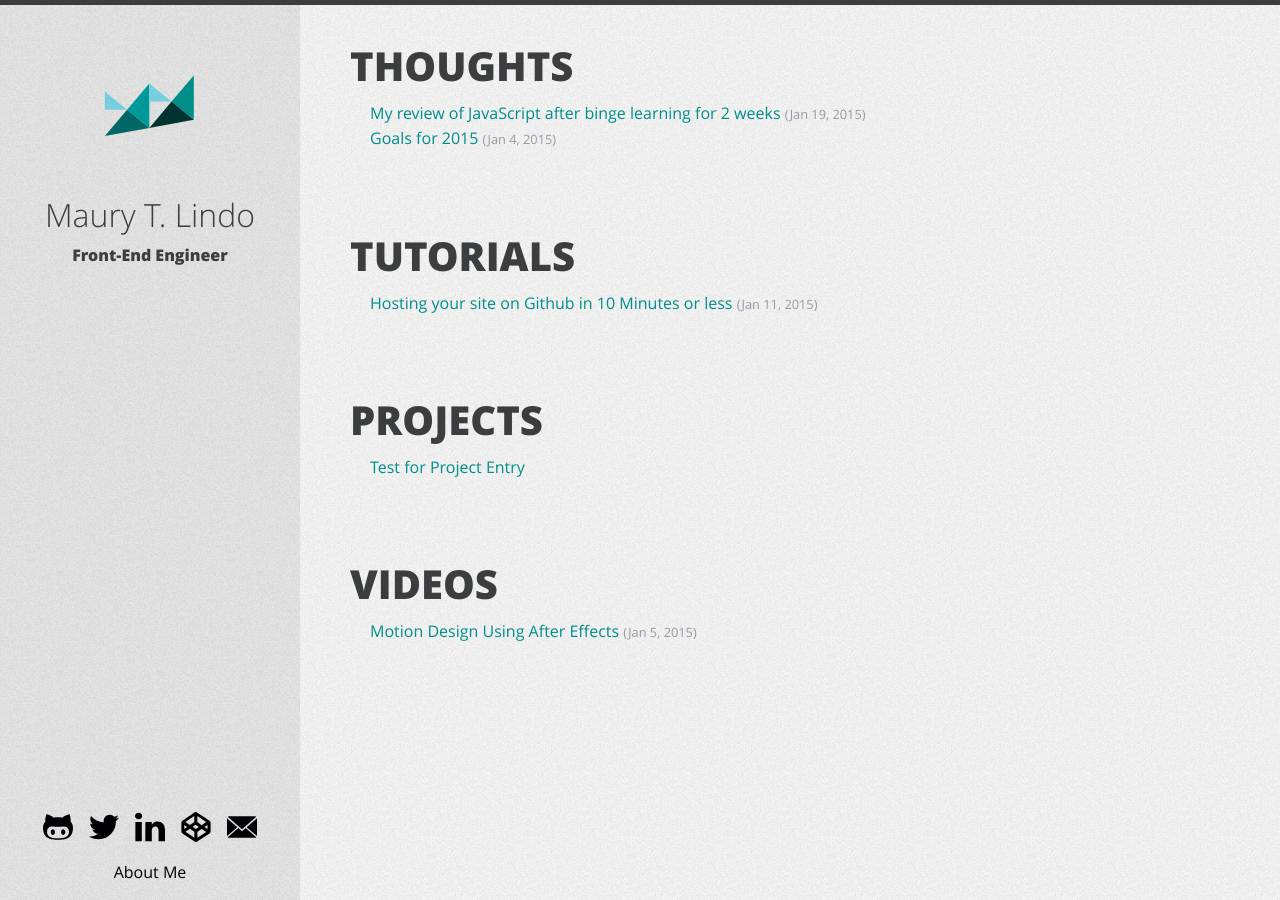
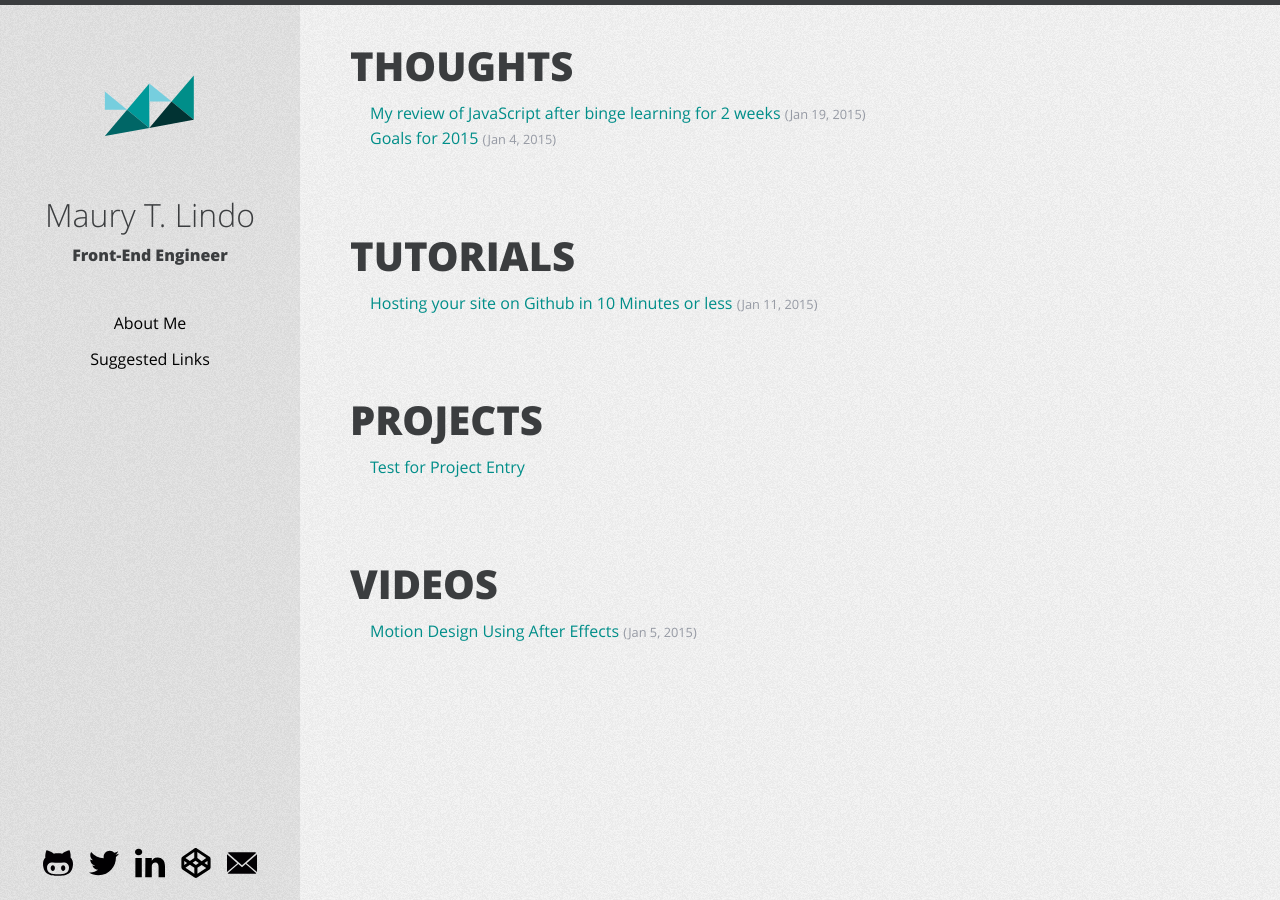
Before and after one commit to cagedcrown/cagedcrown.github.io, a Jekyll site: the page built from index.html, in a window 1280 px wide. Built offline with Jekyll 4.4.1, drawn with Linux system fonts in a browser that asks for light colours.

Commit message:
Changes styles for header and footer

```diff
--- a/_includes/footer.html
+++ b/_includes/footer.html
@@ -12,35 +12,35 @@
   <nav class="social-links">
     <ul>
       <li class="github">
-        <a href="http://github.com/cagedcrown">
+        <a href="http://github.com/cagedcrown" target="_blank">
           <svg xmlns="http://www.w3.org/2000/svg" width="30" height="30" viewBox="0 0 92 92" style="enable-background:new 0 0 92 92;" xml:space="preserve">
             <path style="fill:#030104;" d="M61.896,52.548c-3.59,0-6.502,4.026-6.502,8.996c0,4.971,2.912,8.999,6.502,8.999 c3.588,0,6.498-4.028,6.498-8.999C68.395,56.574,65.484,52.548,61.896,52.548z M84.527,29.132c0.74-1.826,0.777-12.201-3.17-22.132 c0,0-9.057,0.993-22.76,10.396c-2.872-0.793-7.736-1.19-12.597-1.19s-9.723,0.396-12.598,1.189C19.699,7.993,10.645,7,10.645,7 c-3.948,9.931-3.913,20.306-3.172,22.132C2.834,34.169,0,40.218,0,48.483c0,35.932,29.809,36.508,37.334,36.508 c1.703,0,5.088,0.004,8.666,0.009c3.578-0.005,6.965-0.009,8.666-0.009C62.191,84.991,92,84.415,92,48.483 C92,40.218,89.166,34.169,84.527,29.132z M46.141,80.574H45.86c-18.859,0-33.545-2.252-33.545-20.58 c0-4.389,1.549-8.465,5.229-11.847c6.141-5.636,16.527-2.651,28.316-2.651c0.045,0,0.093-0.001,0.141-0.003 c0.049,0.002,0.096,0.003,0.141,0.003c11.789,0,22.178-2.984,28.316,2.651c3.68,3.382,5.229,7.458,5.229,11.847 C79.686,78.322,65,80.574,46.141,80.574z M30.104,52.548c-3.588,0-6.498,4.026-6.498,8.996c0,4.971,2.91,8.999,6.498,8.999 c3.592,0,6.502-4.028,6.502-8.999C36.605,56.574,33.695,52.548,30.104,52.548z"/>
           </svg>
         </a>
       </li>
       <li class="twitter">
-        <a href="http://twitter.com/cagedcrown">
+        <a href="http://twitter.com/cagedcrown" target="_blank">
           <svg xmlns="http://www.w3.org/2000/svg" width="30" height="30" viewBox="0 0 612 612" style="enable-background:new 0 0 612 612;" xml:space="preserve">
         		<path style="fill:#010002;" d="M612,116.258c-22.525,9.981-46.694,16.75-72.088,19.772c25.929-15.527,45.777-40.155,55.184-69.411 c-24.322,14.379-51.169,24.82-79.775,30.48c-22.907-24.437-55.49-39.658-91.63-39.658c-69.334,0-125.551,56.217-125.551,125.513 c0,9.828,1.109,19.427,3.251,28.606C197.065,206.32,104.556,156.337,42.641,80.386c-10.823,18.51-16.98,40.078-16.98,63.101 c0,43.559,22.181,81.993,55.835,104.479c-20.575-0.688-39.926-6.348-56.867-15.756v1.568c0,60.806,43.291,111.554,100.693,123.104 c-10.517,2.83-21.607,4.398-33.08,4.398c-8.107,0-15.947-0.803-23.634-2.333c15.985,49.907,62.336,86.199,117.253,87.194 c-42.947,33.654-97.099,53.655-155.916,53.655c-10.134,0-20.116-0.612-29.944-1.721c55.567,35.681,121.536,56.485,192.438,56.485 c230.948,0,357.188-191.291,357.188-357.188l-0.421-16.253C573.872,163.526,595.211,141.422,612,116.258z"/>
           </svg>
         </a>
       </li>
       <li class="linkedin">
-        <a href="https://www.linkedin.com/in/maurylindo">
+        <a href="https://www.linkedin.com/in/maurylindo" target="_blank">
           <svg xmlns="http://www.w3.org/2000/svg" width="30" height="30" width="430.117px" height="430.117px" viewBox="0 0 430.117 430.117" style="enable-background:new 0 0 430.117 430.117;" xml:space="preserve">
           	<path id="LinkedIn" d="M430.117,261.543V420.56h-92.188V272.193c0-37.271-13.334-62.707-46.703-62.707 c-25.473,0-40.632,17.142-47.301,33.724c-2.432,5.928-3.058,14.179-3.058,22.477V420.56h-92.219c0,0,1.242-251.285,0-277.32h92.21 v39.309c-0.187,0.294-0.43,0.611-0.606,0.896h0.606v-0.896c12.251-18.869,34.13-45.824,83.102-45.824 C384.633,136.724,430.117,176.361,430.117,261.543z M52.183,9.558C20.635,9.558,0,30.251,0,57.463 c0,26.619,20.038,47.94,50.959,47.94h0.616c32.159,0,52.159-21.317,52.159-47.94C103.128,30.251,83.734,9.558,52.183,9.558z M5.477,420.56h92.184v-277.32H5.477V420.56z"/>
           </svg>
         </a>
       </li>
       <li class="codepen">
-        <a href="http://codepen.io/cagedcrown">
+        <a href="http://codepen.io/cagedcrown" target="_blank">
           <svg xmlns="http://www.w3.org/2000/svg" width="30" height="30" viewBox="0 0 31.665 31.665" style="enable-background:new 0 0 31.665 31.665;" xml:space="preserve">
           	<path d="M16.878,0.415c-0.854-0.565-1.968-0.552-2.809,0.034L1.485,9.214c-0.671,0.468-1.071,1.233-1.071,2.052v9.444 c0,0.84,0.421,1.623,1.122,2.086l12.79,8.455c0.836,0.553,1.922,0.553,2.758,0l13.044-8.618c0.7-0.463,1.122-1.246,1.122-2.086 v-9.279c0-0.839-0.421-1.622-1.121-2.085L16.878,0.415z M26.621,10.645l-4.821,3.237l-4.521-3.288L17.25,4.127L26.621,10.645z M13.979,4.133v6.329l-4.633,3.24l-4.621-3.099L13.979,4.133z M3.458,13.722l2.991,2.004l-2.991,2.093V13.722z M14.058,27.215 l-9.331-6.258l4.661-3.258l4.67,3.133V27.215z M12.286,15.674l3.021-2.113l3.519,2.313l-3.119,2.095L12.286,15.674z M17.354,27.215 V20.83l4.463-2.991l4.805,3.159L17.354,27.215z M27.954,17.927l-3.168-2.082l3.168-2.125V17.927z"/>
           </svg>
         </a>
       </li>
       <li class="email">
-        <a href="mailto:mo@cagedcrown.com">
+        <a href="mailto:mo@cagedcrown.com" target="_blank">
           <svg xmlns="http://www.w3.org/2000/svg" width="30" height="30" viewBox="0 0 14 14" style="enable-background:new 0 0 14 14;" xml:space="preserve">
           		<path style="fill:#030104;" d="M7,9L5.268,7.484l-4.952,4.245C0.496,11.896,0.739,12,1.007,12h11.986 c0.267,0,0.509-0.104,0.688-0.271L8.732,7.484L7,9z"/> <path style="fill:#030104;" d="M13.684,2.271C13.504,2.103,13.262,2,12.993,2H1.007C0.74,2,0.498,2.104,0.318,2.273L7,8 L13.684,2.271z"/> <polygon style="fill:#030104;" points="0,2.878 0,11.186 4.833,7.079 		"/> <polygon style="fill:#030104;" points="9.167,7.079 14,11.186 14,2.875 		"/>
           </svg>
@@ -48,5 +48,4 @@
       </li>
     </ul>
   </nav>
-  <a href="/about/" class="about-link">About Me</a>
 </footer>
--- a/_includes/header.html
+++ b/_includes/header.html
@@ -20,10 +20,12 @@
         </g>
       </svg>
   </div>
-  <div>
-    <a href="/about/">
-      <h3>Maury T. Lindo</h3>
-      <h4>Front-End Engineer<h4>
-    </a>
+  <div class="name-intro">
+    <h3>Maury T. Lindo</h3>
+    <h4>Front-End Engineer<h4>
+  </div>
+  <div class="header-links">
+    <a href="/about/" class="about-me">About Me</a>
+    <a href="/suggested-links/" class="suggested">Suggested Links</a>
   </div>
 </header>
--- a/css/main.scss
+++ b/css/main.scss
@@ -116,8 +116,26 @@ body {
   }
 }
 
+.name-intro {
+  margin-bottom: 2em;
+}
+
+.header-links {
+  a.about-me, a.suggested {
+    text-align: center;
+    padding: 20px 20px 0;
+    -moz-box-sizing: border-box;
+    box-sizing: border-box;
+    display: block;
+    &:hover {
+      color: $secondary-accent;
+    }
+  }
+}
+
 .social-links {
   text-align: center;
+  margin-top: 1.5em;
   ul {
     list-style: none;
   }
@@ -232,13 +250,7 @@ body {
   }
 }
 
-.about-link {
-  text-align: center;
-  padding: 20px 20px 0;
-  -moz-box-sizing: border-box;
-  box-sizing: border-box;
-  display: block;
-}
+
 
 .image {
   line-height: 0;
@@ -252,6 +264,9 @@ body {
   padding-bottom: 30px;
 }
 
+::selection {
+  background-color: #fff200;
+}
 @media only screen and (min-width: 900px) {
   body {
     padding: 0 0 0 300px;
```
Also changed, not shown: about.md (+5 -2 lines), resume.md (added, +6 -0 lines), suggested-links.md (added, +8 -0 lines), 2 other files.
